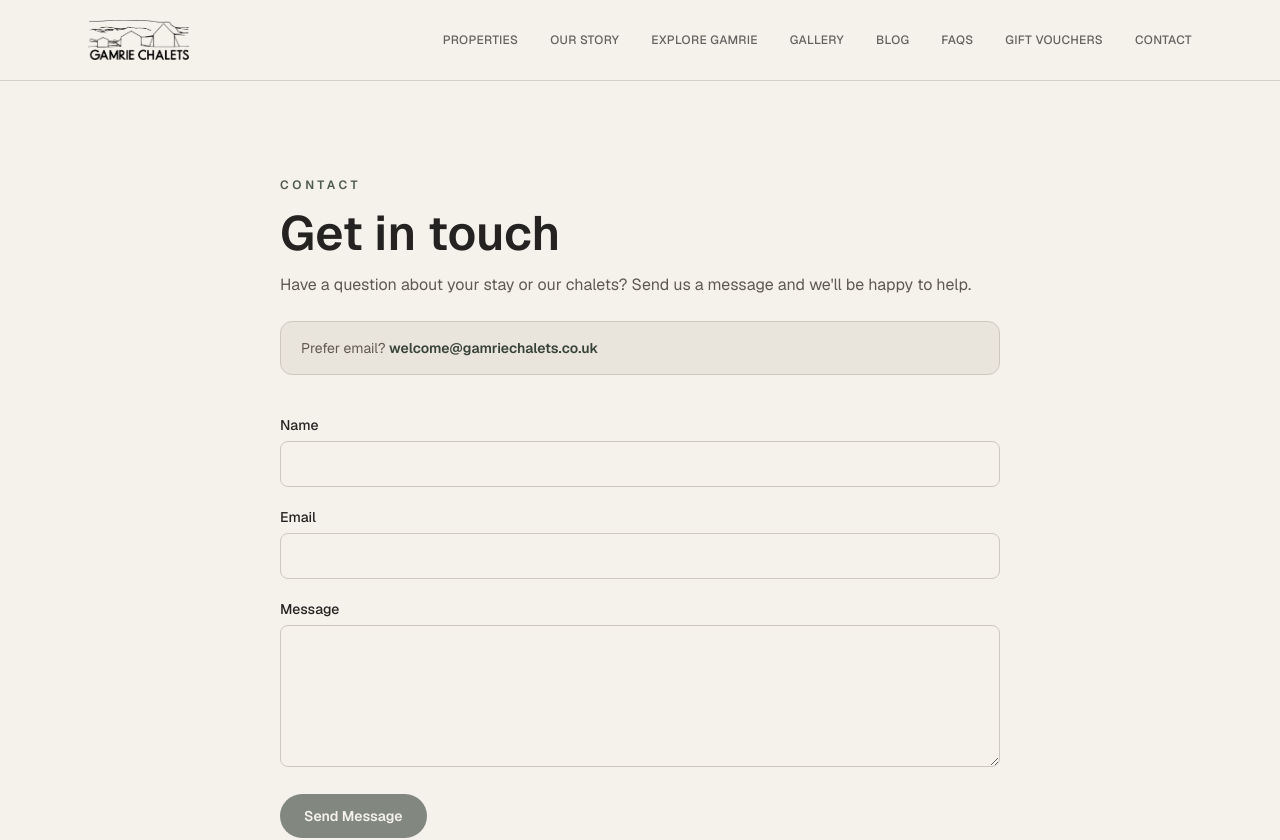
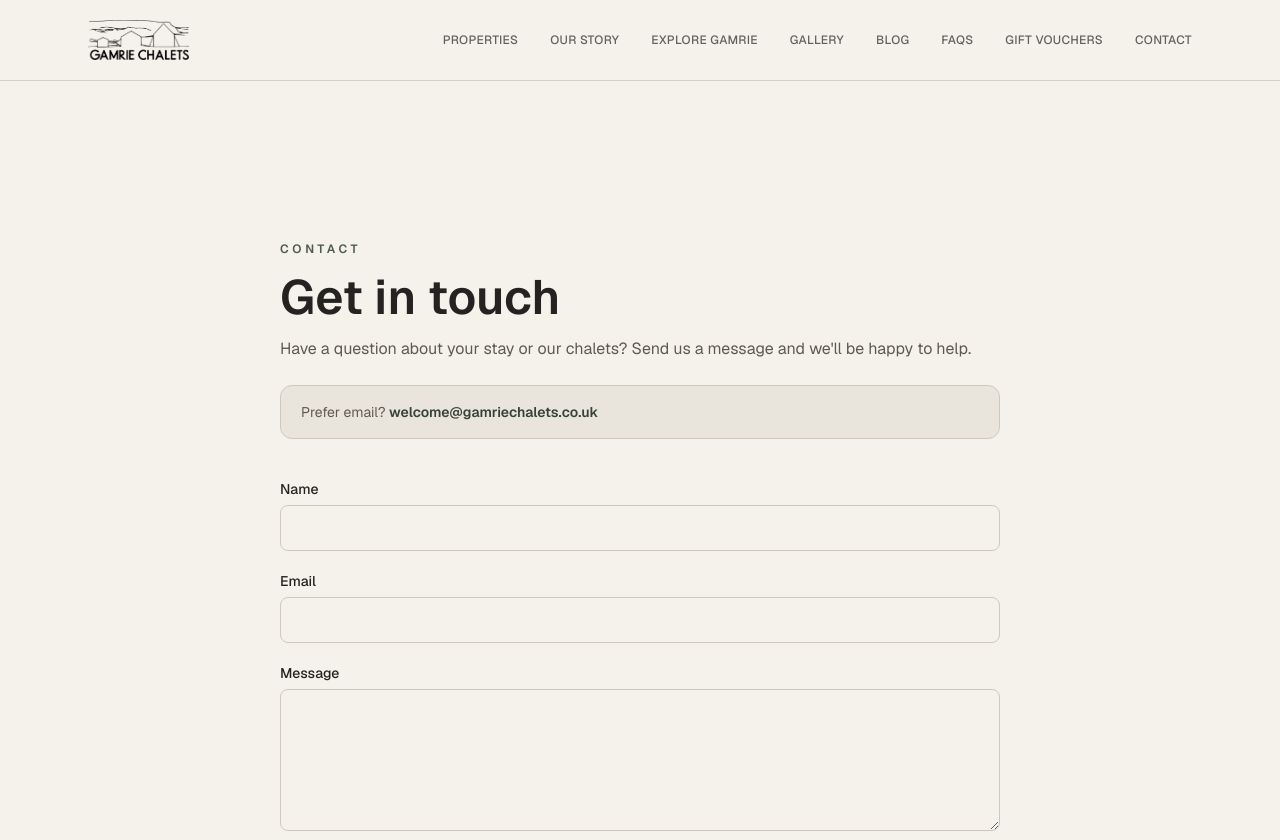
Before and after one commit to welcome-cpu/Main, a Next.js app: page /contact in a window 1280 px wide. Shown: the top 840 px of the page. Built offline with nearby package versions, Linux system fonts and the light colour scheme; no server answers.

Commit message:
Move email signup form to the top of the contact page

```diff
--- a/app/contact/page.tsx
+++ b/app/contact/page.tsx
@@ -18,7 +18,9 @@ export const metadata: Metadata = {
 export default function ContactPage() {
   return (
     <div className="mx-auto max-w-3xl px-6 py-24">
-      <p className="text-xs font-semibold tracking-[0.3em] text-accent uppercase">
+      <EmailSignupForm />
+
+      <p className="mt-16 text-xs font-semibold tracking-[0.3em] text-accent uppercase">
         Contact
       </p>
       <h1 className="mt-4 text-4xl font-semibold text-foreground sm:text-5xl">
@@ -42,10 +44,6 @@ export default function ContactPage() {
       <div className="mt-10">
         <ContactForm />
       </div>
-
-      <div className="mt-16">
-        <EmailSignupForm />
-      </div>
     </div>
   );
 }
```
